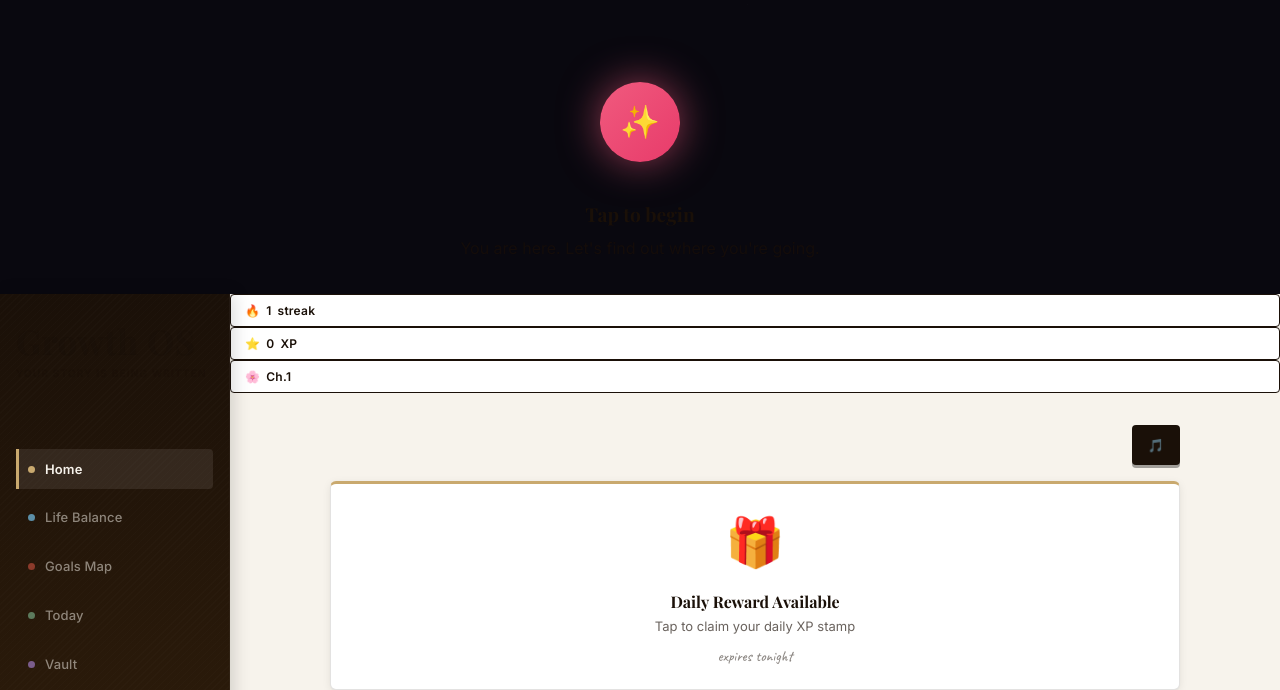
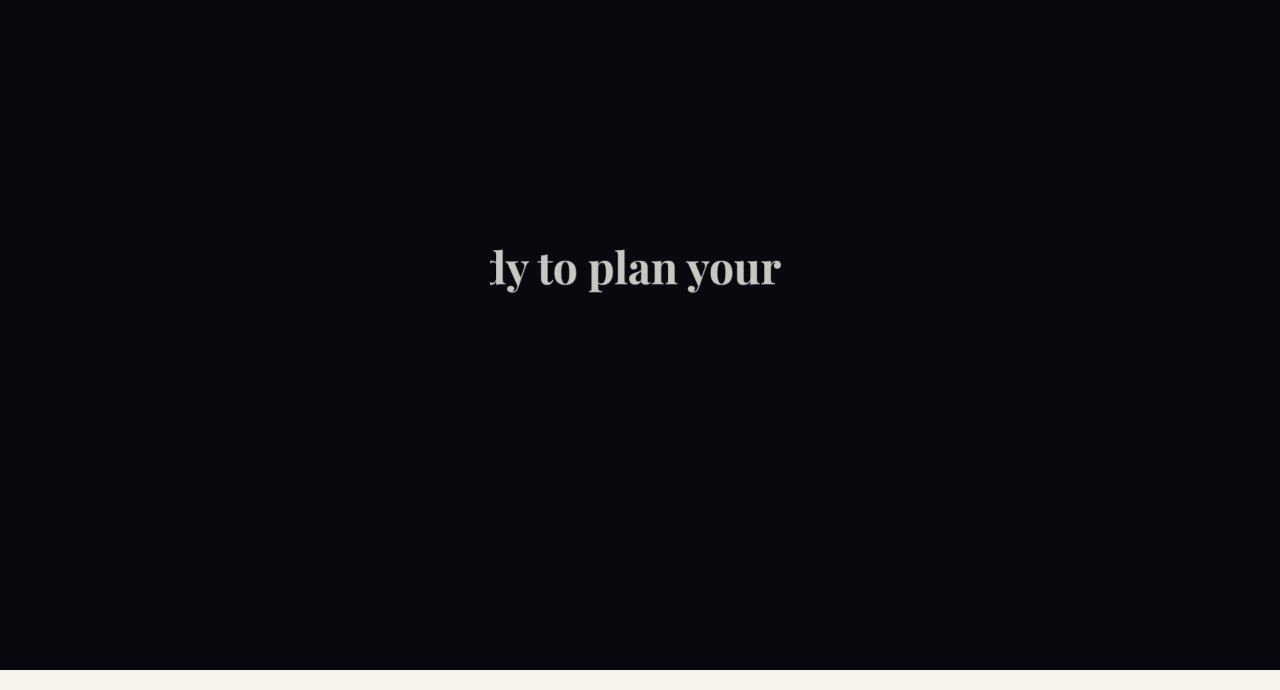
Before and after one commit to lindamosomisagwe-lab/Growth-os-, a React (Vite) app: page / in a window 1280 px wide. Shown: the part 130-820 px from the top of the page. Built offline with nearby package versions, Linux system fonts and the light colour scheme.

Commit message:
fix(splash): convert onboarding questions into a silent, automated cinematic landing cycle on load

```diff
--- a/src/App.jsx
+++ b/src/App.jsx
@@ -104,14 +104,6 @@ function RouteColorController() {
 export default function App() {
   const [showSplash, setShowSplash] = useState(true);
 
-  // Check if first time
-  useEffect(() => {
-    const isFirstTime = localStorage.getItem("growth_os_onboarded");
-    if (isFirstTime === "true") {
-      setShowSplash(false);
-    }
-  }, []);
-
   return (
     <GamificationProvider>
       <OmbreBackgroundController />
--- a/src/components/Splash.jsx
+++ b/src/components/Splash.jsx
@@ -1,8 +1,9 @@
 import React, { useState, useEffect } from "react";
 import VaporizeTextCycle, { Tag } from "./ui/vapour-text-effect";
 
+function dispatchSave() { window.dispatchEvent(new Event("growth_os_save")); }
+
 export default function Splash({ onComplete }) {
-  const [step, setStep] = useState(0);
   const [fade, setFade] = useState("in");
   const [isMobile, setIsMobile] = useState(window.innerWidth <= 768);
 
@@ -12,178 +13,101 @@ export default function Splash({ onComplete }) {
     return () => window.removeEventListener('resize', handleResize);
   }, []);
 
-  const [responses, setResponses] = useState({
-    area: "",
-    success: "",
-    time: ""
-  });
-
-  const advanceStep = () => {
-    setFade("out");
-    setTimeout(() => {
-      setStep(prev => prev + 1);
-      setFade("in");
-    }, 400);
-  };
-
-  const nextStep = (key, value) => {
-    setResponses(prev => ({ ...prev, [key]: value }));
-    if (step < 3) {
-      advanceStep();
-    } else {
-      finishOnboarding(value);
-    }
-  };
-
-  const finishOnboarding = (finalTimeResponse) => {
-    setFade("out");
-    setTimeout(() => {
+  // Silently initialize default localStorage states for fresh users
+  useEffect(() => {
     const saved = localStorage.getItem("growth_os_v1");
-      const parsed = saved ? JSON.parse(saved) : {};
-
-      parsed.wheelOfLife = {
+    if (!saved) {
+      const parsed = {
+        wheelOfLife: {
           ratings: {
-          Health: responses.area === "Health" ? 3 : 5,
-          Work: responses.area === "Work" ? 3 : 5,
-          Relationships: responses.area === "Relationships" ? 3 : 5,
-          Money: responses.area === "Money" ? 3 : 5,
-          "Personal Growth": responses.area === "Personal Growth" ? 3 : 5,
+            Health: 5,
+            Work: 5,
+            Relationships: 5,
+            Money: 5,
+            "Personal Growth": 5,
+            Fun: 5,
+            Creativity: 5,
+            Learning: 5
           },
-        insights: {}
-      };
-
-      parsed.goals = [
+          notes: {},
+          snapshots: []
+        },
+        goals: [
           {
             id: Date.now(),
-          title: responses.success || "Feel more in control",
+            title: "Outline my life blueprint",
+            category: "growth",
+            lifeArea: "growth",
             completed: false,
             pinned: true,
             subgoals: [
-            { id: Date.now() + 1, title: "Take 5 minutes today to plan", completed: false }
-          ]
+              { id: Date.now() + 1, title: "Review my life balance scores", completed: false, tasks: [] },
+              { id: Date.now() + 2, title: "Write down 2 key target goals", completed: false, tasks: [] }
+            ],
+            relatedIds: []
           }
-      ];
+        ],
+        dailyLogs: []
+      };
+      localStorage.setItem("growth_os_v1", JSON.stringify(parsed));
+      dispatchSave();
+    }
+  }, []);
 
-      localStorage.setItem("growth_os_v1", JSON.stringify(parsed));
+  // Automatic cinematic transition timer
+  useEffect(() => {
+    // Let the text vaporize cycle complete elegantly (approx 6.0 seconds)
+    const fadeTimer = setTimeout(() => {
+      setFade("out");
+    }, 6000);
+
+    const completeTimer = setTimeout(() => {
       onComplete();
-    }, 600);
+    }, 6600);
+
+    return () => {
+      clearTimeout(fadeTimer);
+      clearTimeout(completeTimer);
     };
+  }, [onComplete]);
 
   return (
-    <div className="splash-container" style={{ background: "#09080F", display: "grid", placeContent: "center" }}>
-      <div style={{ maxWidth: "600px", width: "100%", padding: "2rem", display: "flex", flexDirection: "column", gap: "2rem", opacity: fade === "in" ? 1 : 0, transition: "opacity 0.4s ease", textAlign: "center", position: "relative" }}>
-
-        {step === 0 && (
-          <div style={{ display: "flex", flexDirection: "column", alignItems: "center", gap: "2.5rem", width: "100%", minHeight: "280px" }}>
+    <div
+      className="splash-container"
+      style={{
+        position: "fixed",
+        inset: 0,
+        zIndex: 99999,
+        background: "#1a1008", // Rich Moleskine dark leather background
+        display: "grid",
+        placeContent: "center",
+        opacity: fade === "in" ? 1 : 0,
+        transition: "opacity 0.6s ease",
+        pointerEvents: "none"
+      }}
+    >
+      <div style={{ maxWidth: "600px", width: "100%", padding: "2rem", display: "flex", flexDirection: "column", gap: "2rem", textAlign: "center" }}>
         <div style={{ width: "100%", height: "140px", display: "flex", justifyContent: "center", alignItems: "center", position: "relative" }}>
           <VaporizeTextCycle
             texts={["Growth OS", "Ready to plan your life?"]}
             font={{
-                  fontFamily: "Inter, sans-serif",
-                  fontSize: isMobile ? "32px" : "46px",
-                  fontWeight: 800
+              fontFamily: "'Playfair Display', Georgia, serif",
+              fontSize: isMobile ? "28px" : "44px",
+              fontWeight: 700
             }}
-                color="rgb(255, 255, 255)"
+            color="rgb(247, 243, 236)" // Warm Moleskine cream text
             spread={4}
             density={6}
             animation={{
-                  vaporizeDuration: 2.5,
-                  fadeInDuration: 1.2,
-                  waitDuration: 1.5
+              vaporizeDuration: 2.0,
+              fadeInDuration: 1.0,
+              waitDuration: 1.0
             }}
             direction="left-to-right"
             alignment="center"
             tag={Tag.H1}
           />
         </div>
-
-            <div
-              onClick={advanceStep}
-              className="anim-pulse-ring"
-              style={{
-                width: "80px", height: "80px", borderRadius: "50%", background: "linear-gradient(135deg, #F05A7E, #E83B6A)", cursor: "pointer", display: "grid", placeContent: "center",
-                boxShadow: "0 0 40px rgba(240,90,126,0.6)",
-                border: "none",
-                transition: "transform 0.2s"
-              }}
-              onMouseEnter={e => e.currentTarget.style.transform = 'scale(1.12)'}
-              onMouseLeave={e => e.currentTarget.style.transform = 'scale(1)'}
-            >
-              <span style={{ fontSize: "2rem", color: "#FFF" }}>✨</span>
-            </div>
-            <div>
-              <h2 style={{ fontSize: "1.2rem", fontWeight: "700", color: "#FFF", margin: "0 0 0.5rem" }}>Tap to begin</h2>
-              <p style={{ color: "var(--text-secondary)", fontSize: "1rem" }}>You are here. Let's find out where you're going.</p>
-            </div>
-          </div>
-        )}
-
-        {step === 1 && (
-          <>
-            <h1 style={{ fontSize: "2.5rem", fontWeight: "800", color: "#FFF", letterSpacing: "-0.02em" }}>
-              What's one area of your life you most want to improve right now?
-            </h1>
-            <div style={{ display: "flex", flexDirection: "column", gap: "1rem" }}>
-              {["Health", "Work", "Relationships", "Money", "Personal Growth", "Other"].map(area => (
-                <button
-                  key={area}
-                  className="btn-secondary"
-                  style={{ padding: "1.2rem", fontSize: "1.2rem" }}
-                  onClick={() => nextStep("area", area)}
-                >
-                  {area}
-                </button>
-              ))}
-            </div>
-          </>
-        )}
-
-        {step === 2 && (
-          <>
-            <h1 style={{ fontSize: "2.5rem", fontWeight: "800", color: "#FFF", letterSpacing: "-0.02em" }}>
-              What would feel like success in 3 months?
-            </h1>
-            <div style={{ display: "flex", flexDirection: "column", gap: "1.5rem" }}>
-              <textarea
-                autoFocus
-                placeholder="e.g. feel less stressed, get promoted, save £1,000..."
-                value={responses.success}
-                onChange={e => setResponses(prev => ({ ...prev, success: e.target.value }))}
-                rows={3}
-                style={{ fontSize: "1.2rem", textAlign: "center", background: "rgba(255,255,255,0.05)", border: "2px solid rgba(255,255,255,0.2)", borderRadius: "16px", padding: "1rem", color: "#FFF" }}
-              />
-              <button
-                className="btn-primary"
-                style={{ padding: "1.2rem", fontSize: "1.2rem" }}
-                onClick={() => nextStep("success", responses.success)}
-                disabled={!responses.success.trim()}
-              >
-                Continue
-              </button>
-            </div>
-          </>
-        )}
-
-        {step === 3 && (
-          <>
-            <h1 style={{ fontSize: "2.5rem", fontWeight: "800", color: "#FFF", letterSpacing: "-0.02em" }}>
-              How much time do you have for yourself each day?
-            </h1>
-            <div style={{ display: "flex", flexDirection: "column", gap: "1rem" }}>
-              {["Just 5 minutes", "About 10 minutes", "Up to 20 minutes"].map(time => (
-                <button
-                  key={time}
-                  className="btn-secondary"
-                  style={{ padding: "1.2rem", fontSize: "1.2rem" }}
-                  onClick={() => nextStep("time", time)}
-                >
-                  {time}
-                </button>
-              ))}
-            </div>
-          </>
-        )}
-
       </div>
     </div>
   );
```
Lines whose indentation alone changed are shown as unchanged.
